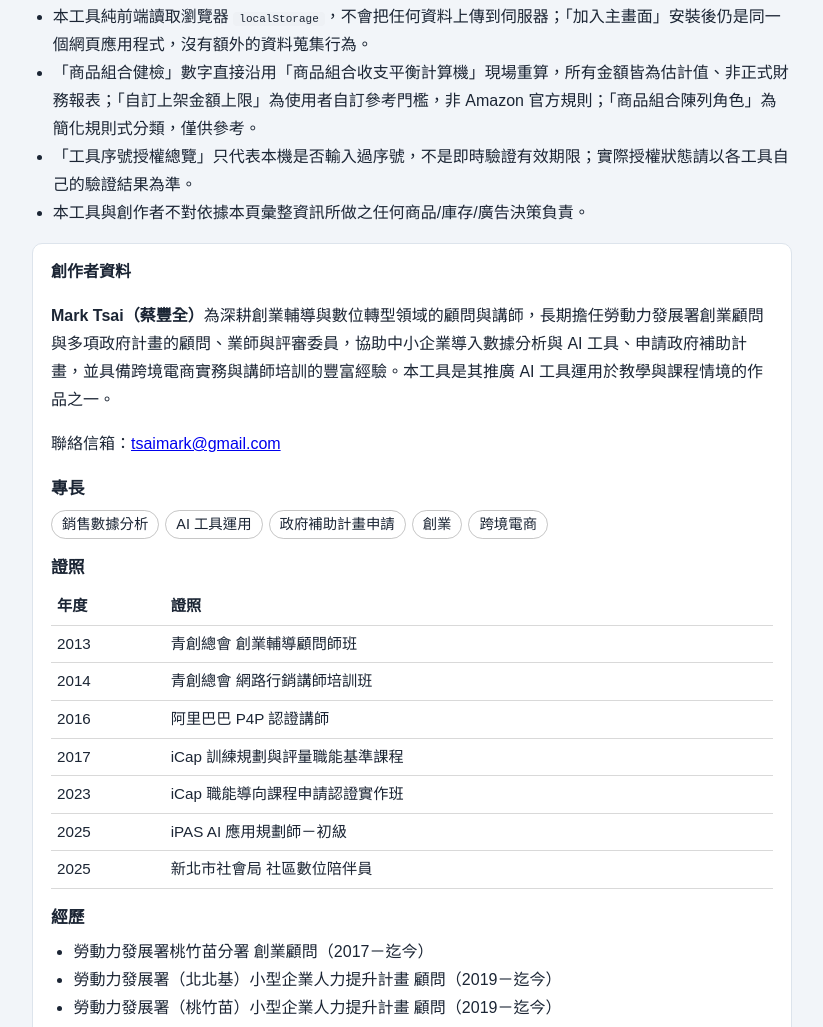
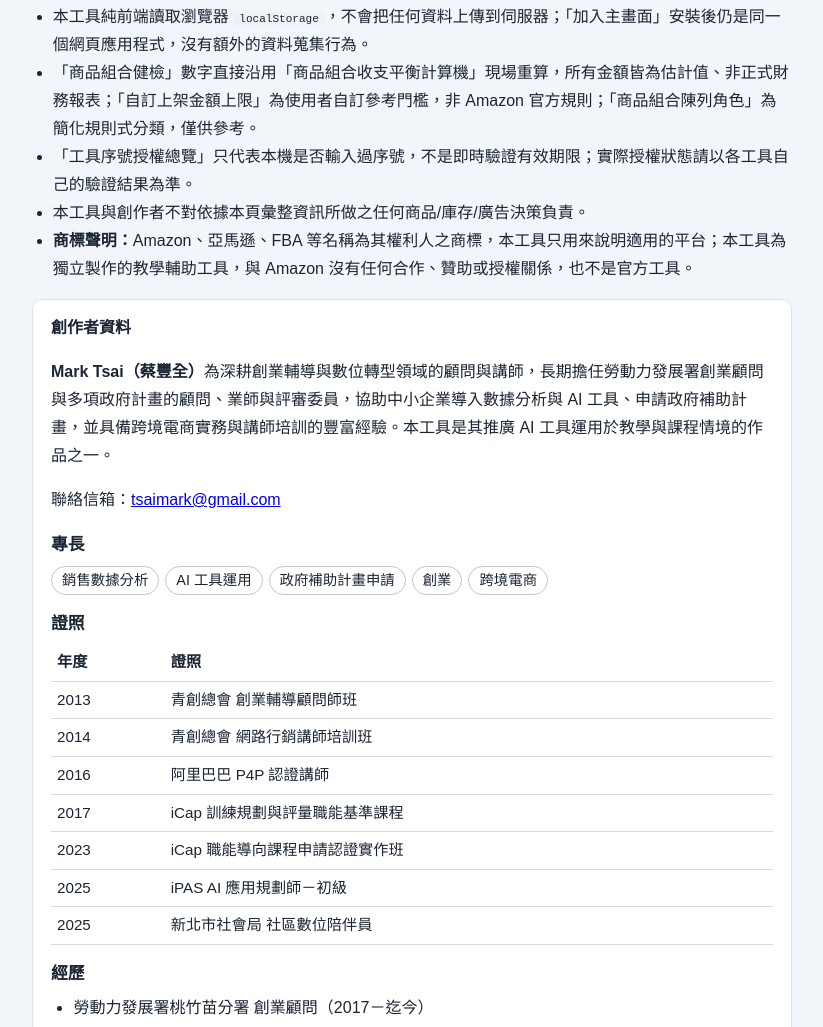
Before and after one commit to M255525/ecommerce-health-dashboard, a plain HTML site: page manual.html in a window 1280 px wide. Shown: the part 1730-2757 px from the top of the page, without its empty margins (228-1051 px from the left). Drawn offline with Linux system fonts and the light colour scheme.

Commit message:
智財權檢查：加註商標／來源聲明與相關調整
Co-Authored-By: Claude Opus 5.5 <noreply@anthropic.com>

```diff
--- a/manual.html
+++ b/manual.html
@@ -62,6 +62,7 @@
     <li>「商品組合健檢」數字直接沿用「商品組合收支平衡計算機」現場重算，所有金額皆為估計值、非正式財務報表；「自訂上架金額上限」為使用者自訂參考門檻，非 Amazon 官方規則；「商品組合陳列角色」為簡化規則式分類，僅供參考。</li>
     <li>「工具序號授權總覽」只代表本機是否輸入過序號，不是即時驗證有效期限；實際授權狀態請以各工具自己的驗證結果為準。</li>
     <li>本工具與創作者不對依據本頁彙整資訊所做之任何商品/庫存/廣告決策負責。</li>
+    <li><strong>商標聲明：</strong>Amazon、亞馬遜、FBA 等名稱為其權利人之商標，本工具只用來說明適用的平台；本工具為獨立製作的教學輔助工具，與 Amazon 沒有任何合作、贊助或授權關係，也不是官方工具。</li>
   </ul>
 
   <div class="note" id="creator">
```
